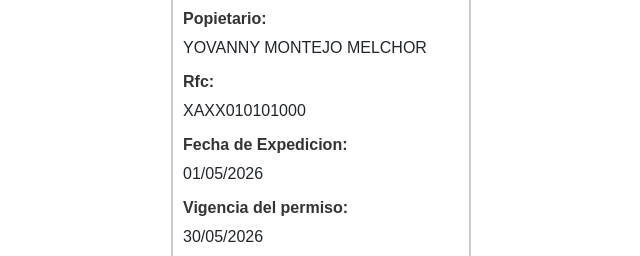
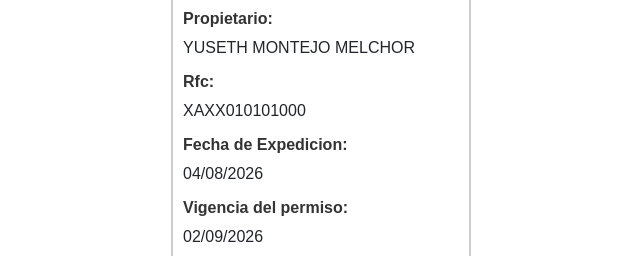
Before and after one commit to permisos-oaxaca/oaxacagob, a plain HTML site: page index.html in a window 1280 px wide. Shown: the part 283-539 px from the top of the page, 319-959 px from the left. Drawn offline with nearby package versions, Linux system fonts and the light colour scheme.

Commit message:
Update index.html

```diff
--- a/index.html
+++ b/index.html
@@ -121,7 +121,7 @@
 </style>
 </head>
 <body>
-<div class='contenedor'><div class='imagen-border'><img src='logosmex/Oaxaca.png' class='responsive-img'><br><div id="contenedorreloj" class="contenedorreloj">HI</div></div > <div class='contenido-border'><span class='labelestR'>DATOS DEL PERMISO PROVISIONAL PARA CIRCULAR SIN PLACAS Y TARJETAS DE CIRCULACIÓN DE SERVICIOS PARTICULAR VÁLIDO POR 30 DÍAS</span><span class='labelest'>Popietario:</span><div >YOVANNY MONTEJO MELCHOR</div><span class='labelest'>Rfc:</span><div>XAXX010101000</div><span class='labelest'>Fecha de Expedicion:</span><div >01/05/2026</div><span class='labelest'>Vigencia del permiso:</span><div >30/05/2026</div><span class='labelest'>Marca:</span><div >NISSAN </div><span class='labelest'>Modelo:</span><div >NP300</div><span class='labelest'>Año/Modelo:</span><div >2013</div><span class='labelest'>Color:</span><div >BLANCO</div><span class='labelest'>N° de serie:</span><div >3N6DD25T7DK007365</div><span class='labelest'>N° de motor:</span><div >KA24585314A </div></div>
+<div class='contenedor'><div class='imagen-border'><img src='logosmex/Oaxaca.png' class='responsive-img'><br><div id="contenedorreloj" class="contenedorreloj">HI</div></div > <div class='contenido-border'><span class='labelestR'>DATOS DEL PERMISO PROVISIONAL PARA CIRCULAR SIN PLACAS Y TARJETAS DE CIRCULACIÓN DE SERVICIOS PARTICULAR VÁLIDO POR 30 DÍAS</span><span class='labelest'>Propietario:</span><div >YUSETH MONTEJO MELCHOR</div><span class='labelest'>Rfc:</span><div>XAXX010101000</div><span class='labelest'>Fecha de Expedicion:</span><div >04/08/2026</div><span class='labelest'>Vigencia del permiso:</span><div >02/09/2026</div><span class='labelest'>Marca:</span><div >NISSAN </div><span class='labelest'>Modelo:</span><div >NP300</div><span class='labelest'>Año/Modelo:</span><div >2013</div><span class='labelest'>Color:</span><div >BLANCO</div><span class='labelest'>N° de serie:</span><div >3N6DD25T7DK007365</div><span class='labelest'>N° de motor:</span><div >KA24585314A </div></div>
 <script>
     const fecha = new Date();
     const dia = fecha.getDate();        // Día del mes (1 - 31)
```
